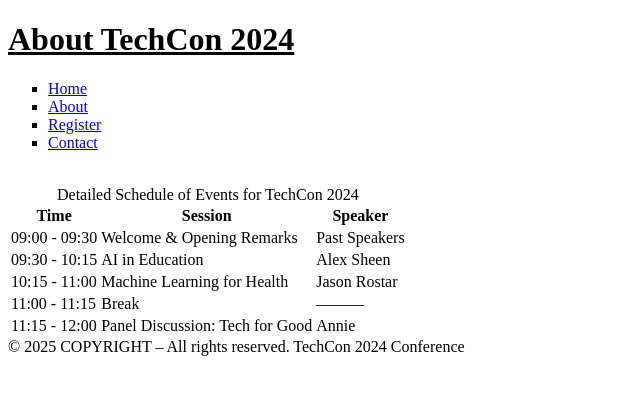
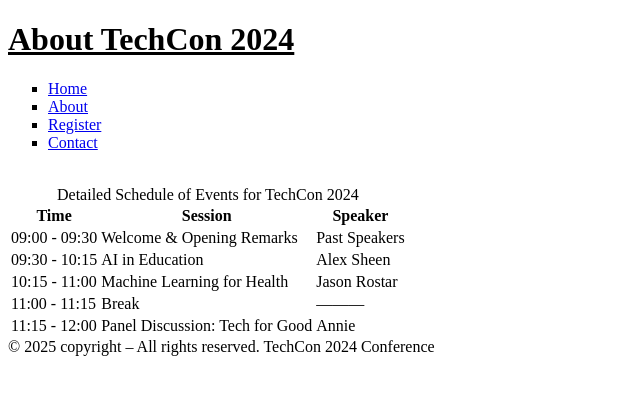
Before and after one commit to hadusht/TechCon_HTML, a plain HTML site: page techcon_website/schedule.html in a window 1280 px wide. Shown: the full height of the page, 0-640 px from the left. Drawn offline with Linux system fonts and the light colour scheme.

```diff
--- a/techcon_website/schedule.html
+++ b/techcon_website/schedule.html
@@ -58,7 +58,7 @@
   </table>
     </main>
    <footer>
-    &copy; 2025 COPYRIGHT – All rights reserved. TechCon 2024 Conference
-    </footer>
+  &copy; 2025 copyright – All rights reserved. TechCon 2024 Conference
+</footer>
 </body>
 </html>
```
